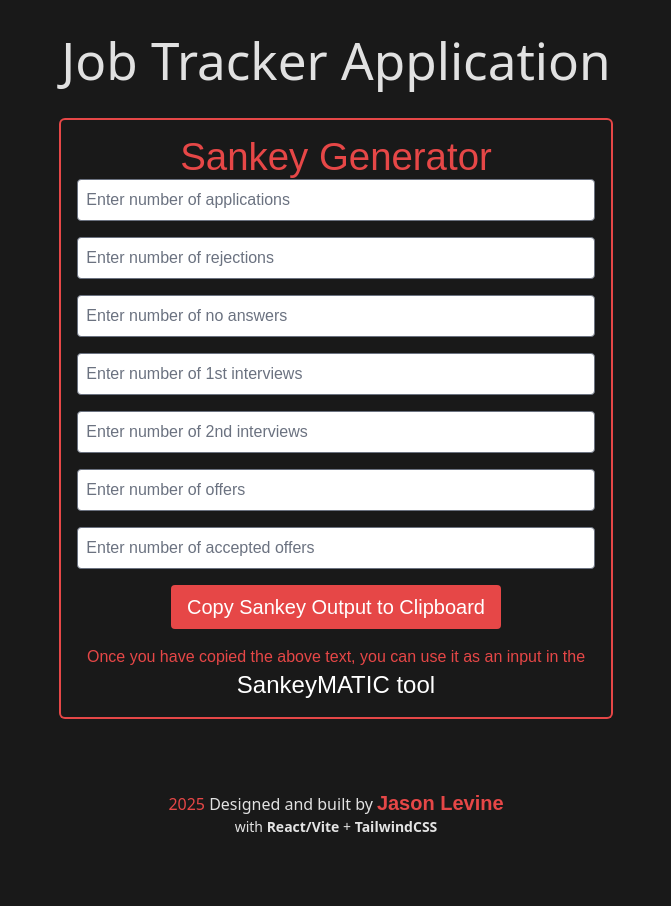
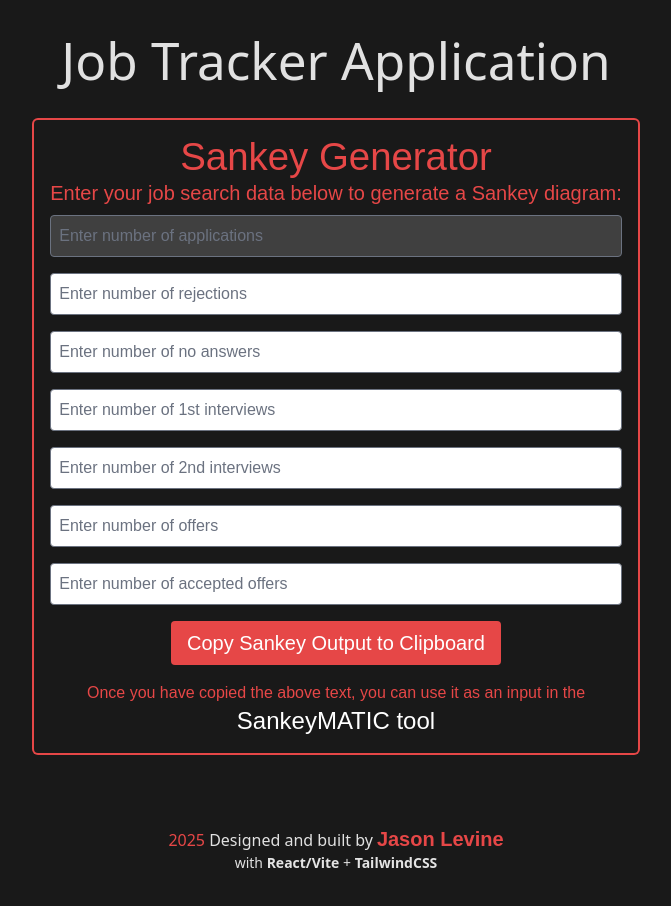
Before and after one commit to JsonLevine/job-tracker, a React (Vite) app: page / in a window 1280 px wide. Shown: the top 906 px of the page, without its empty margins (304-975 px from the left). Built offline with nearby package versions, Linux system fonts and the light colour scheme; a web font is replaced by a local one; what tailwindcss-animated would draw is missing.

Commit message:
Update SankeyGenerator.jsx

```diff
--- a/src/components/SankeyGenerator.jsx
+++ b/src/components/SankeyGenerator.jsx
@@ -7,18 +7,21 @@ function SankeyGenerator() {
     <div className="flex-1 ring-2 rounded ring-stronghold-red text-stronghold-red jersey flex flex-col items-center justify-start p-4 mt-8">
       <h2>Sankey Generator</h2>
       <form className="flex flex-col items-center justify-center w-full">
-
+        <label className="text-xl mb-2">
+          Enter your job search data below to generate a Sankey diagram:
+        </label>
         <input
           type="number"
           placeholder="Enter number of applications"
-          className="mb-4 w-full p-2 border rounded"
+          className="mb-4 w-full p-2 border rounded bg-stronghold-onyx text-stronghold-white"
           value={data.applications || ''}
           onChange={(e) => {
             const value = parseInt(e.target.value, 10);
             if (value > 0) {
               setData({ ...data, applications: value });
             }
-          }}        />
+          }}
+        />
         <input
           type="number"
           placeholder="Enter number of rejections"
```
